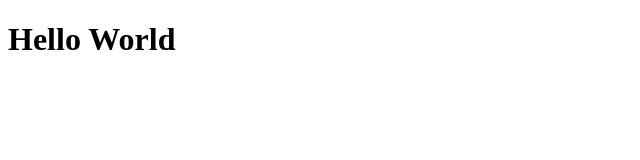
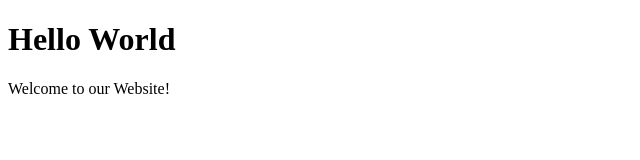
Before and after one commit to ANAS-bitf21m047/sre, a plain HTML site: page index.html in a window 1280 px wide. Shown: the whole page, without its empty margins (0-640 px from the left). Drawn offline with Linux system fonts and the light colour scheme.

Commit message:
Added Welcom message

```diff
--- a/index.html
+++ b/index.html
@@ -7,5 +7,6 @@
   </head>
   <body>
     <h1>Hello World</h1>
+    <p>Welcome to our Website!</p>
   </body>
 </html>
```
